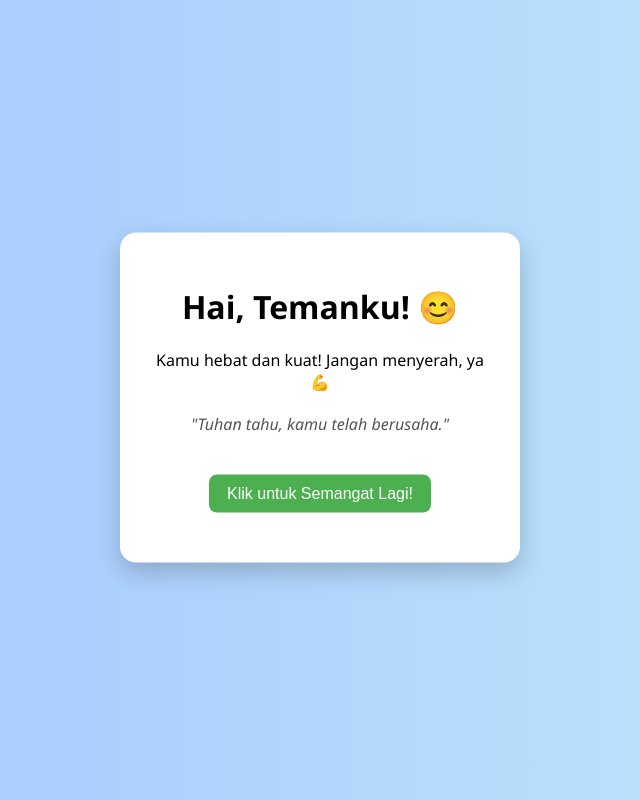
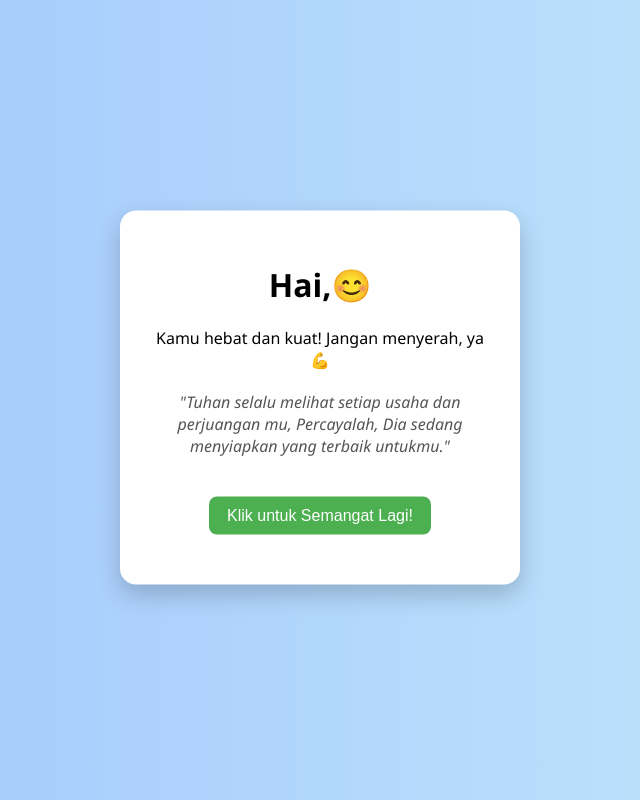
Before and after one commit to ardansky11/woiiiiii, a plain HTML site: page index.html in a window 1280 px wide. Shown: the whole page, without its empty margins (320-960 px from the left). Drawn offline with Linux system fonts and the light colour scheme.

Commit message:
Update index.html

```diff
--- a/index.html
+++ b/index.html
@@ -2,7 +2,7 @@
 <html lang="id">
 <head>
   <meta charset="UTF-8" />
-  <title>Semangat Ya!</title>
+  <title>Semangat Ya!, Perjalanan mu masih jauh!!</title>
   <style>
     body {
       font-family: 'Segoe UI', sans-serif;
@@ -85,9 +85,9 @@
 </head>
 <body>
   <div class="card">
-    <h1 class="fade-in">Hai, Temanku! 😊</h1>
+    <h1 class="fade-in">Hai,😊</h1>
     <p class="fade-in delay-1">Kamu hebat dan kuat! Jangan menyerah, ya 💪</p>
-    <blockquote class="fade-in delay-2">"Tuhan tahu, kamu telah berusaha."</blockquote>
+    <blockquote class="fade-in delay-2">"Tuhan selalu melihat setiap usaha dan perjuangan mu, Percayalah, Dia sedang menyiapkan yang terbaik untukmu."</blockquote>
     <button onclick="tampilkanMotivasi()">Klik untuk Semangat Lagi!</button>
     <p id="motivasi" class="fade-in delay-3"></p>
   </div>
```
